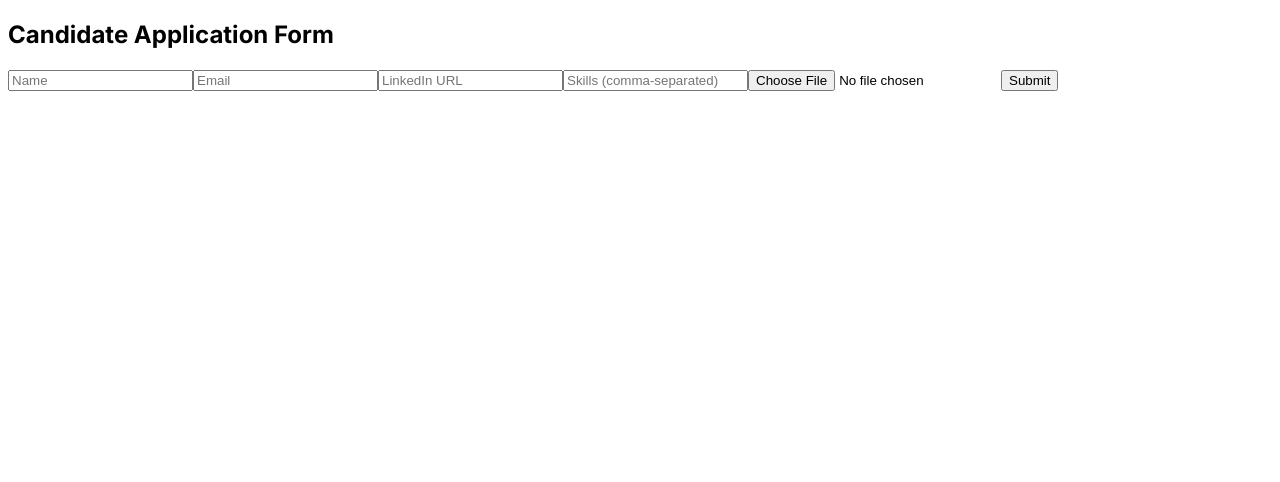
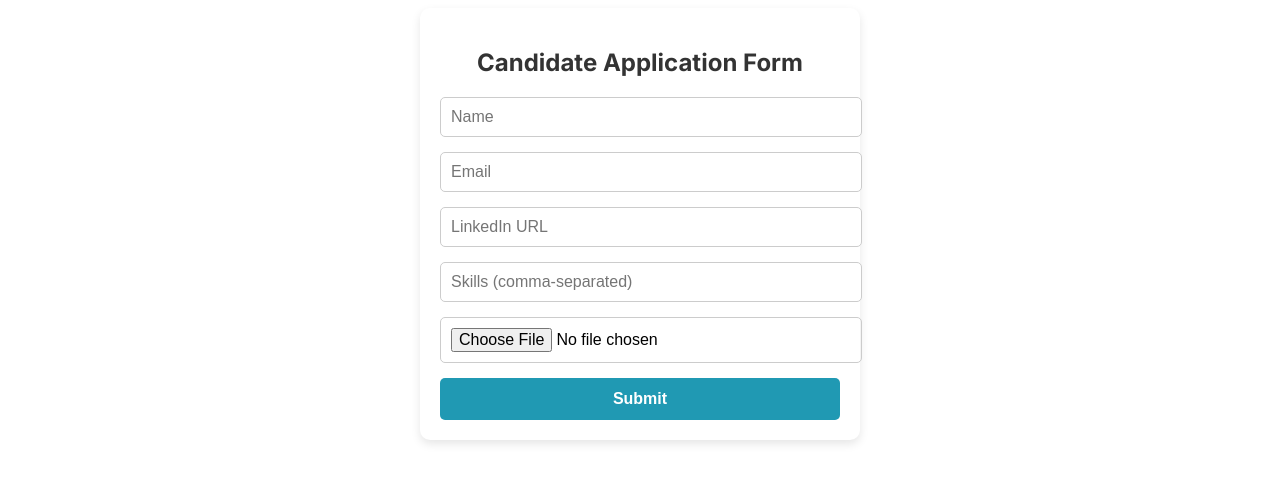
Before and after one commit to mohitadhikari123/smartRecruit, a Next.js app: page / in a window 1280 px wide. Shown: the top 482 px of the page. Built offline with nearby package versions, Linux system fonts and the light colour scheme.

Commit message:
refactor: update candidate model and feedback generation; add feedback page and styles

```diff
--- a/src/components/CandidateForm.js
+++ b/src/components/CandidateForm.js
@@ -1,14 +1,20 @@
 "use client";
 import { useState } from "react";
+import { useRouter } from 'next/navigation';
+import styles from "../styles/CandidateForm.module.css";
 
 const CandidateForm = () => {
+  const router = useRouter();
+  const [isLoading, setIsLoading] = useState(false);
   const [formData, setFormData] = useState({
     name: "",
     email: "",
     linkedIn: "",
     skills: "",
+    jobDescription: "",
     resume: null,
   });
+  const [showModal, setShowModal] = useState(false);
 
   const handleChange = (e) => {
     const { name, value } = e.target;
@@ -19,13 +25,20 @@ const CandidateForm = () => {
     setFormData({ ...formData, resume: e.target.files[0] });
   };
 
-  const handleSubmit = async (e) => {
+  const handleSubmit = (e) => {
     e.preventDefault();
+    setShowModal(true);
+  };
+
+  const handleFinalSubmit = async (e) => {
+    e.preventDefault();
+    setIsLoading(true);
     const data = new FormData();
     data.append("name", formData.name);
     data.append("email", formData.email);
     data.append("linkedIn", formData.linkedIn);
     data.append("skills", formData.skills);
+    data.append("jobDescription", formData.jobDescription);
     data.append("resume", formData.resume);
 
     try {
@@ -36,26 +49,49 @@ const CandidateForm = () => {
 
       const result = await response.json();
       if (result.success) {
-        alert("Resume submitted successfully!");
+        setShowModal(false);
+        localStorage.setItem("candidateFeedback", JSON.stringify(result.feedback)); // Store feedback as JSON string
+        router.push('/feedback'); // Redirect to feedback page
       } else {
         alert("Submission failed: " + result.error);
       }
     } catch (error) {
       console.error("Error submitting form:", error);
+    } finally {
+      setIsLoading(false);
+    }
+  };
+
+  // Close modal when clicking outside
+  const handleOutsideClick = (e) => {
+    if (e.target.classList.contains(styles.modalOverlay)) {
+      setShowModal(false);
     }
   };
 
   return (
-    <div>
-      <h2>Candidate Application Form</h2>
-      <form onSubmit={handleSubmit}>
-        <input type="text" name="name" placeholder="Name" onChange={handleChange} required />
-        <input type="email" name="email" placeholder="Email" onChange={handleChange} required />
-        <input type="url" name="linkedIn" placeholder="LinkedIn URL" onChange={handleChange} required />
-        <input type="text" name="skills" placeholder="Skills (comma-separated)" onChange={handleChange} required />
-        <input type="file" accept=".pdf" onChange={handleFileChange} required />
-        <button type="submit">Submit</button>
+    <div className={styles.container}>
+      <h2 className={styles.title}>Candidate Application Form</h2>
+      <form className={styles.form} onSubmit={handleSubmit}>
+        <input type="text" name="name" placeholder="Name" onChange={handleChange} required className={styles.input} />
+        <input type="email" name="email" placeholder="Email" onChange={handleChange} required className={styles.input} />
+        <input type="url" name="linkedIn" placeholder="LinkedIn URL" onChange={handleChange} required className={styles.input} />
+        <input type="text" name="skills" placeholder="Skills (comma-separated)" onChange={handleChange} required className={styles.input} />
+        <input type="file" accept=".pdf" onChange={handleFileChange} required className={styles.fileInput} />
+        <button type="submit" className={styles.submitButton}>Submit</button>
       </form>
+
+      {showModal && (
+        <div className={styles.modalOverlay} onClick={handleOutsideClick}>
+          <div className={styles.modalContent}>
+            <h3>Enter Job Description</h3>
+            <textarea name="jobDescription" rows="5" placeholder="Job Description" onChange={handleChange} className={styles.textarea}></textarea>
+            <button onClick={handleFinalSubmit} className={styles.submitButton} disabled={isLoading}>
+              {isLoading ? "Submitting..." : "Submit"}
+            </button>
+          </div>
+        </div>
+      )}
     </div>
   );
 };
--- a/src/lib/pinecone.js
+++ b/src/lib/pinecone.js
@@ -2,7 +2,7 @@ import { Pinecone } from "@pinecone-database/pinecone";
 import { generateEmbeddings } from "@/lib/gemini";
 
 const pinecone = new Pinecone({ apiKey: process.env.PINECONE_API_KEY });
-const index = pinecone.Index("candidate-resumes");
+const index = pinecone.Index(process.env.PINECONE_INDEX_NAME);
 
 export async function storeResumeInPinecone(candidateId, extractedText) {
     const embedding = await generateEmbeddings(extractedText);
--- a/src/models/Candidate.js
+++ b/src/models/Candidate.js
@@ -6,7 +6,9 @@ const CandidateSchema = new mongoose.Schema({
   linkedIn: { type: String, required: true },
   skills: { type: [String], required: true },
   resumePath: { type: String, required: true },
-  extractedText: { type: String }, // Store extracted resume text
+  extractedText: { type: String },
+  summary: { type: String, default: "" },
+  feedback: { type: String, default: "" },
 }, { timestamps: true });
 
 const Candidate = mongoose.models.Candidate || mongoose.model("Candidate", CandidateSchema);
--- /dev/null
+++ b/src/styles/CandidateForm.module.css
@@ -0,0 +1,85 @@
+.container {
+  max-width: 400px;
+  margin: auto;
+  padding: 20px;
+  background: #fff;
+  border-radius: 10px;
+  box-shadow: 0 4px 10px rgba(0, 0, 0, 0.1);
+  text-align: center;
+}
+
+.title {
+  font-size: 24px;
+  font-weight: bold;
+  margin-bottom: 20px;
+  color: #333;
+}
+
+.form {
+  display: flex;
+  flex-direction: column;
+}
+
+.input,
+.fileInput {
+  width: 100%;
+  padding: 10px;
+  margin-bottom: 15px;
+  border: 1px solid #ccc;
+  border-radius: 5px;
+  font-size: 16px;
+}
+
+.fileInput {
+  cursor: pointer;
+}
+
+.submitButton {
+  padding: 12px;
+  background: #2099b3;
+  color: white;
+  border: none;
+  border-radius: 5px;
+  font-size: 1rem;
+  font-weight: bold;
+  cursor: pointer;
+  transition: all 0.3s ease-in-out, transform 0.2s;
+}
+
+.submitButton:hover {
+  background: #176d81;
+  transform: scale(1.05);
+}
+
+.modalOverlay {
+  position: fixed;
+  top: 0;
+  left: 0;
+  width: 100%;
+  height: 100%;
+  background: rgba(0, 0, 0, 0.5);
+  display: flex;
+  align-items: center;
+  justify-content: center;
+}
+
+.modalContent {
+  background: white;
+  padding: 20px;
+  border-radius: 10px;
+  text-align: center;
+}
+
+.textarea {
+    width: 90%;
+    height: 300px;
+      padding: 10px;
+  border: 1px solid #ccc;
+  border-radius: 5px;
+  font-size: 16px;
+  resize: none;
+}
+.loader {
+  width: 24px;
+  height: 24px;
+}
```
Also changed, not shown: src/app/api/resumes/route.js (+21 -12 lines), src/app/feedback/page.js (added, +40 -0 lines), src/lib/gemini.js (+12 -2 lines), src/lib/parser.js (deleted, +0 -13 lines), src/styles/FeedbackPage.module.css (added, +48 -0 lines), public/Images/loader.gif (added), 1 other file (tests, documents, lock files or other folders).
